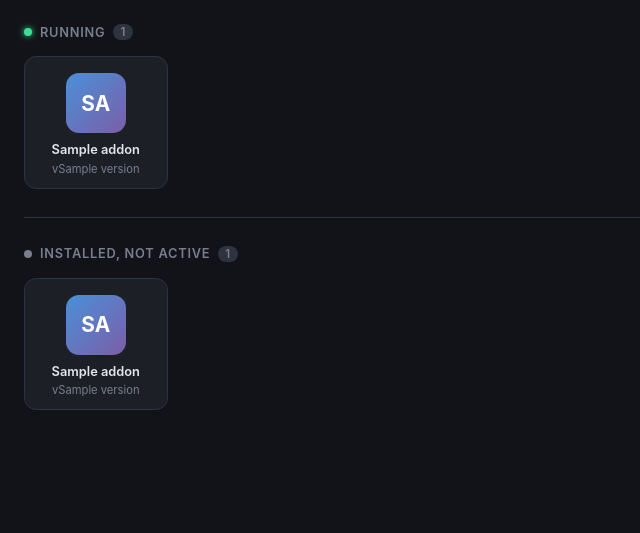
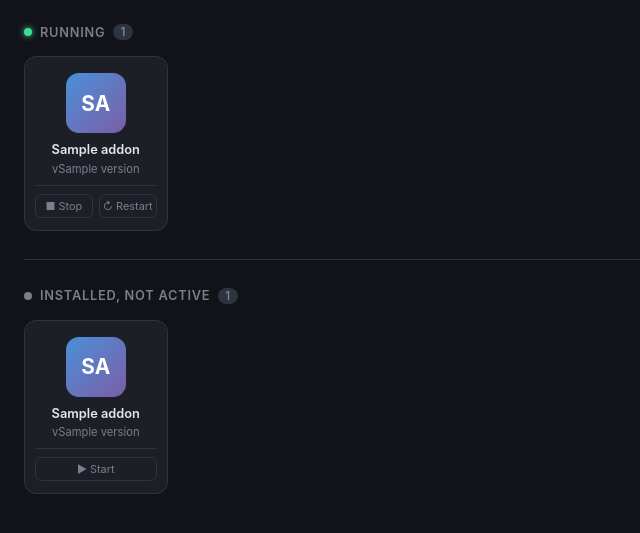
Before and after one commit to gregorwolf1973/addon-startpanel, a Flask app: template startpanel/app/templates/index.html in a window 1280 px wide. Shown: the part 67-600 px from the top of the page, without its empty margins (0-640 px from the left). Run offline with Flask 3, Linux system fonts and the light colour scheme; the template is opened without the code that fills it: most values are stand-ins (such as "Sample title", 1, 10 or a date in 2020); data that the repository does not hold is empty.

Commit message:
v0.27: start / stop / restart addons from the panel
- Action bar on every addon card: Stop + Restart on running addons,
  Start on stopped ones; clicking a stopped card starts it as well
- POST /api/addons/<slug>/<start|stop|restart> proxies to the Supervisor
  and refreshes the addon list afterwards
- Busy state with pulsing icon while the Supervisor works; page reloads
  on success, Supervisor error message shown on failure

Co-Authored-By: Claude Fable 5.1 <noreply@anthropic.com>

```diff
--- a/startpanel/app/server.py
+++ b/startpanel/app/server.py
@@ -78,6 +78,21 @@ def supervisor_get(path: str) -> dict:
     except Exception as e:
         log.error("Supervisor API error %s: %s", path, e)
         return {}
+
+
+def supervisor_post(path: str, timeout: int = 90) -> dict:
+    try:
+        r = requests.post(f"{SUPERVISOR_URL}{path}", headers=HEADERS, timeout=timeout)
+        try:
+            body = r.json()
+        except ValueError:
+            body = {}
+        if r.status_code >= 400 or body.get("result") == "error":
+            return {"result": "error", "message": body.get("message") or f"HTTP {r.status_code}"}
+        return body or {"result": "ok"}
+    except Exception as e:
+        log.error("Supervisor API error POST %s: %s", path, e)
+        return {"result": "error", "message": str(e)}
 
 
 # ── Host detection ────────────────────────────────────────────────
@@ -618,6 +633,36 @@ def api_addons():
     return jsonify(running=data["running"], stopped=data["stopped"], snapshot=data["snapshot"], ts=data["ts"])
 
 
+ADDON_ACTIONS = ("start", "stop", "restart")
+
+
+@app.route("/api/addons/<slug>/<action>", methods=["POST"])
+def api_addon_action(slug: str, action: str):
+    """Start, stop or restart an addon via the Supervisor."""
+    if action not in ADDON_ACTIONS:
+        return jsonify(ok=False, error="Unknown action"), 400
+    with _cache_lock:
+        known = {e["slug"]: e for e in _cache["running"] + _cache["stopped"]}
+    entry = known.get(slug)
+    if not entry:
+        return jsonify(ok=False, error="Unknown addon"), 404
+    running = entry["state"] == "started"
+    if action == "start" and running:
+        return jsonify(ok=True, alreadyRunning=True)
+    if action == "stop" and not running:
+        return jsonify(ok=True, alreadyStopped=True)
+    log.info("Addon %s: %s", slug, action)
+    res = supervisor_post(f"/addons/{slug}/{action}")
+    if res.get("result") != "ok":
+        log.warning("%s of %s failed: %s", action, slug, res.get("message"))
+        return jsonify(ok=False, error=res.get("message") or f"{action} failed"), 502
+    try:
+        refresh_cache()
+    except Exception as e:
+        log.error("Refresh after %s failed: %s", action, e)
+    return jsonify(ok=True)
+
+
 @app.route("/api/refresh")
 def api_refresh():
     _icon_cache.clear()
--- a/startpanel/app/static/style.css
+++ b/startpanel/app/static/style.css
@@ -127,6 +127,9 @@ main { padding: 24px; max-width: 1400px; margin: 0 auto; }
 .status-dot.running { background: var(--green); box-shadow: 0 0 6px var(--green); }
 .status-dot.custom { background: var(--accent); box-shadow: 0 0 6px var(--accent); }
 .status-dot.stopped { background: var(--text-muted); }
+.card.busy { opacity: 0.55; pointer-events: none; }
+.card.busy .card-icon { animation: pulse 1s ease-in-out infinite; }
+@keyframes pulse { 0%, 100% { transform: scale(1); } 50% { transform: scale(0.92); } }
 
 .separator { border: none; border-top: 1px solid var(--border); margin: 28px 0; }
 
@@ -220,6 +223,34 @@ main { padding: 24px; max-width: 1400px; margin: 0 auto; }
 }
 
 .card-body { display: flex; flex-direction: column; gap: 3px; width: 100%; }
+
+/* Start / stop / restart bar attached to the bottom of an addon card */
+.card-actions {
+  display: flex;
+  gap: 6px;
+  width: 100%;
+  margin-top: auto;
+  padding-top: 8px;
+  border-top: 1px solid var(--border);
+}
+.card-action {
+  flex: 1;
+  padding: 4px 0;
+  font-size: 0.68rem;
+  font-family: inherit;
+  border: 1px solid var(--border);
+  border-radius: 6px;
+  background: transparent;
+  color: var(--text-muted);
+  cursor: pointer;
+  transition: color 0.15s, border-color 0.15s, background 0.15s;
+  white-space: nowrap;
+}
+.card-action:hover { color: var(--text); background: var(--surface-hover); }
+.card-action.start:hover { color: var(--green); border-color: var(--green); }
+.card-action.stop:hover { color: var(--red); border-color: var(--red); }
+.card-action.restart:hover { color: var(--accent); border-color: var(--accent); }
+body.edit-mode .card-actions { display: none; }
 .card-name { font-size: 0.8rem; font-weight: 600; line-height: 1.3; word-break: break-word; }
 .card-version { font-size: 0.7rem; color: var(--text-muted); }
 
--- a/startpanel/app/templates/index.html
+++ b/startpanel/app/templates/index.html
@@ -57,6 +57,10 @@
             <div class="card-name">{{ addon.name }}</div>
             <div class="card-version">v{{ addon.version }}</div>
           </div>
+          <div class="card-actions" onclick="event.stopPropagation()">
+            <button type="button" class="card-action stop" onclick="addonAction(this, 'stop')" title="Stop addon">&#9632; Stop</button>
+            <button type="button" class="card-action restart" onclick="addonAction(this, 'restart')" title="Restart addon">&#8635; Restart</button>
+          </div>
         </div>
         {% endfor %}
       </div>
@@ -114,6 +118,7 @@
              data-has-ingress="{{ 'true' if addon.has_ingress else 'false' }}"
              data-ports="{{ addon.ports | tojson | e }}"
              data-state="stopped"
+             title="Click to start"
              onclick="cardClick(this)">
           <div class="edit-badge">&#9998;</div>
           <div class="card-icon">
@@ -128,6 +133,9 @@
           <div class="card-body">
             <div class="card-name">{{ addon.name }}</div>
             <div class="card-version">v{{ addon.version }}</div>
+          </div>
+          <div class="card-actions" onclick="event.stopPropagation()">
+            <button type="button" class="card-action start" onclick="addonAction(this, 'start')" title="Start addon">&#9654; Start</button>
           </div>
         </div>
         {% endfor %}
@@ -462,12 +470,45 @@
 
       if (editMode) {
         openModal(card);
+      } else if (card.dataset.state === 'stopped') {
+        addonAction(card, 'start');
       } else {
         var slug = card.dataset.slug;
         var url = effectiveUrl(slug, currentMode) || buildIngressUrl(card);
         if (!url) { showToast('No address detected for this addon – set one in edit mode (✎).'); return; }
         window.open(url, '_blank');
       }
+    }
+
+    // Start / stop / restart an addon via the Supervisor, then reload the page
+    var ACTION_TEXT = {
+      start: ['Starting', 'started'],
+      stop: ['Stopping', 'stopped'],
+      restart: ['Restarting', 'restarted'],
+    };
+    function addonAction(el, action) {
+      var card = el.closest('.card');
+      if (!card || card.classList.contains('busy')) return;
+      var slug = card.dataset.slug;
+      var name = card.querySelector('.card-name').textContent;
+      var txt = ACTION_TEXT[action];
+      card.classList.add('busy');
+      showToast(txt[0] + ' ' + name + '…');
+      fetch('api/addons/' + encodeURIComponent(slug) + '/' + action, { method: 'POST' })
+        .then(function(r) { return r.json(); })
+        .then(function(data) {
+          if (data && data.ok) {
+            showToast(name + ' ' + txt[1] + '.');
+            setTimeout(function() { window.location.reload(); }, 1200);
+          } else {
+            card.classList.remove('busy');
+            showToast('Could not ' + action + ' ' + name + ': ' + ((data && data.error) || 'unknown error'));
+          }
+        })
+        .catch(function() {
+          card.classList.remove('busy');
+          showToast('Could not ' + action + ' ' + name + '.');
+        });
     }
 
     function buildIngressUrl(card) {
--- a/startpanel/config.yaml
+++ b/startpanel/config.yaml
@@ -1,6 +1,6 @@
 name: "Startpanel"
 description: "Dashboard showing all Home Assistant addons with icons and quick access links"
-version: "0.26"
+version: "0.27"
 slug: "startpanel"
 init: false
 arch:
```
Also changed, not shown: README.md.
